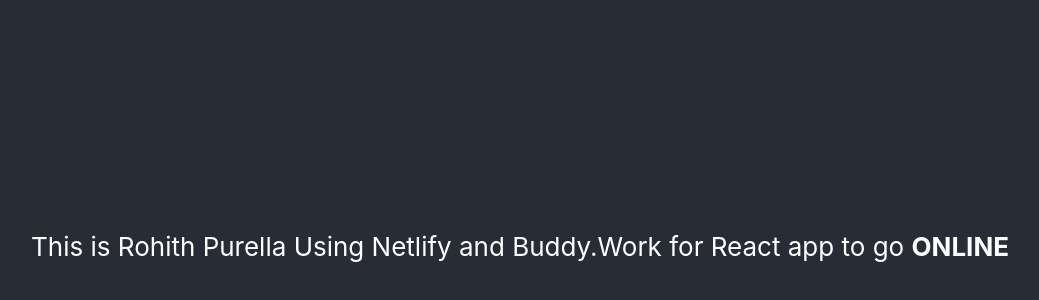
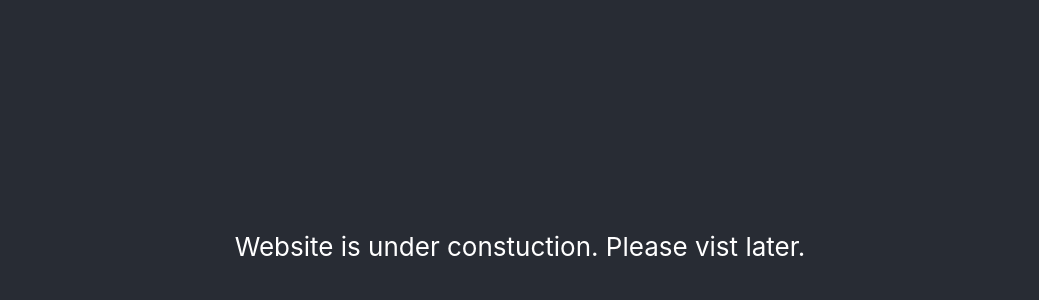
Before and after one commit to purellarohith/reactaws, a React (Create React App) app: page / in a window 1280 px wide. Shown: the part 154-454 px from the top of the page, without its empty margins (120-1159 px from the left). Built offline with nearby package versions, Linux system fonts and the light colour scheme.

Commit message:
dasadada

```diff
--- a/src/App.js
+++ b/src/App.js
@@ -14,7 +14,7 @@
       <meta name='description' content='this is first home page in react app from rohith' />
     </Helmet>
       <header className="App-header">
-       <p>This is Rohith Purella Using Netlify and Buddy.Work for React app to go <b>ONLINE</b> </p>
+       <p> Website is under constuction. Please vist later.</p>
       </header>
     </div>
   );
```
